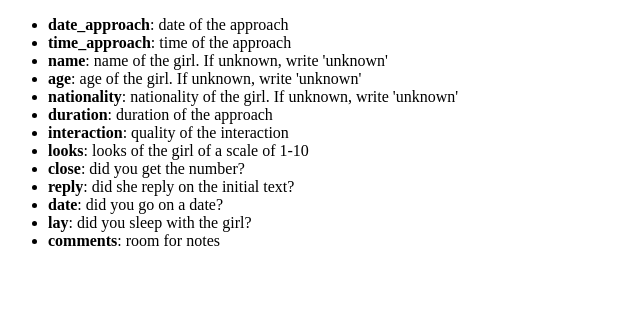
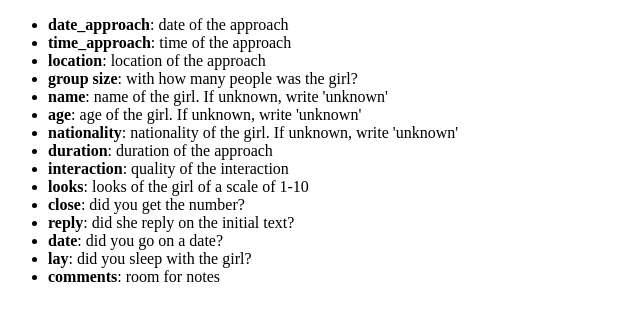
Before and after one commit to jerwinwieser/capproach, a Django app: page /info/ in a window 1280 px wide. Shown: the top 321 px of the page, without its empty margins (0-640 px from the left). Run offline with Django 3.2, Linux system fonts and the light colour scheme; some libraries are stand-ins or nearby versions.

Commit message:
added new model field info

```diff
--- a/capproach/core/templates/core/model_fields_info.html
+++ b/capproach/core/templates/core/model_fields_info.html
@@ -9,6 +9,8 @@
 
     <li><strong>date_approach</strong>: date of the approach</li>
     <li><strong>time_approach</strong>: time of the approach</li>
+    <li><strong>location</strong>: location of the approach</li>
+    <li><strong>group size</strong>: with how many people was the girl?</li>
     <li><strong>name</strong>: name of the girl. If unknown, write 'unknown'</li>
     <li><strong>age</strong>: age of the girl. If unknown, write 'unknown'</li>
     <li><strong>nationality</strong>: nationality of the girl. If unknown, write 'unknown'</li>
```
